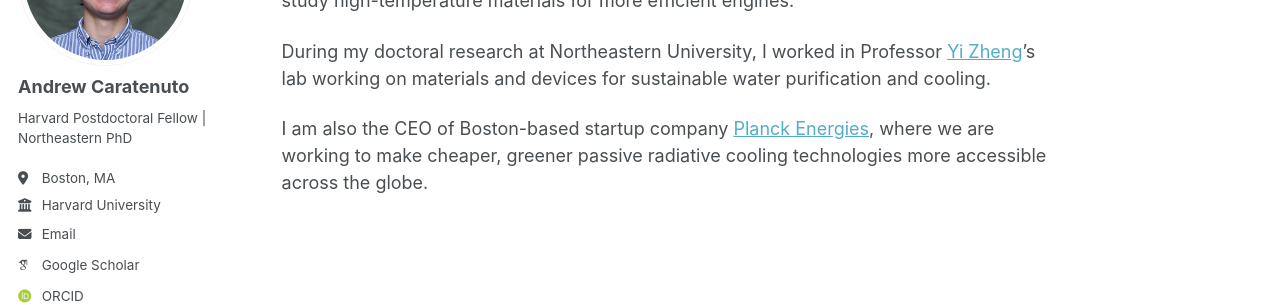
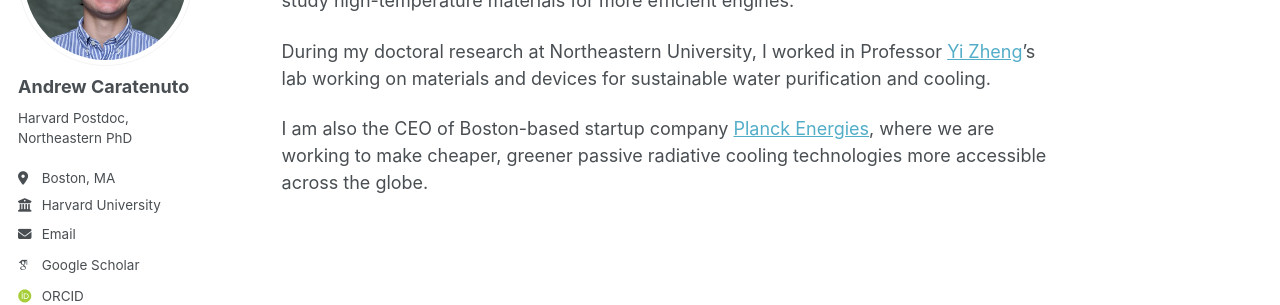
Before and after one commit to andrewcaratenuto/andrewcaratenuto.github.io, a Jekyll site: the page built from _pages/about.md, in a window 1280 px wide. Shown: the part 215-520 px from the top of the page. Built offline with Jekyll 4.4.1, drawn with Linux system fonts in a browser that asks for light colours; some web fonts are replaced.

Commit message:
Update _config.yml

```diff
--- a/_config.yml
+++ b/_config.yml
@@ -24,7 +24,7 @@ author:
   avatar           : "website-headshot.jpg"
   name             : "Andrew Caratenuto"
   pronouns         : # example: "she/her"
-  bio              : "Harvard Postdoctoral Fellow | Northeastern PhD"
+  bio              : "Harvard Postdoc, Northeastern PhD"
   location         : "Boston, MA"
   employer         : "Harvard University"
   uri              : # URL
```
